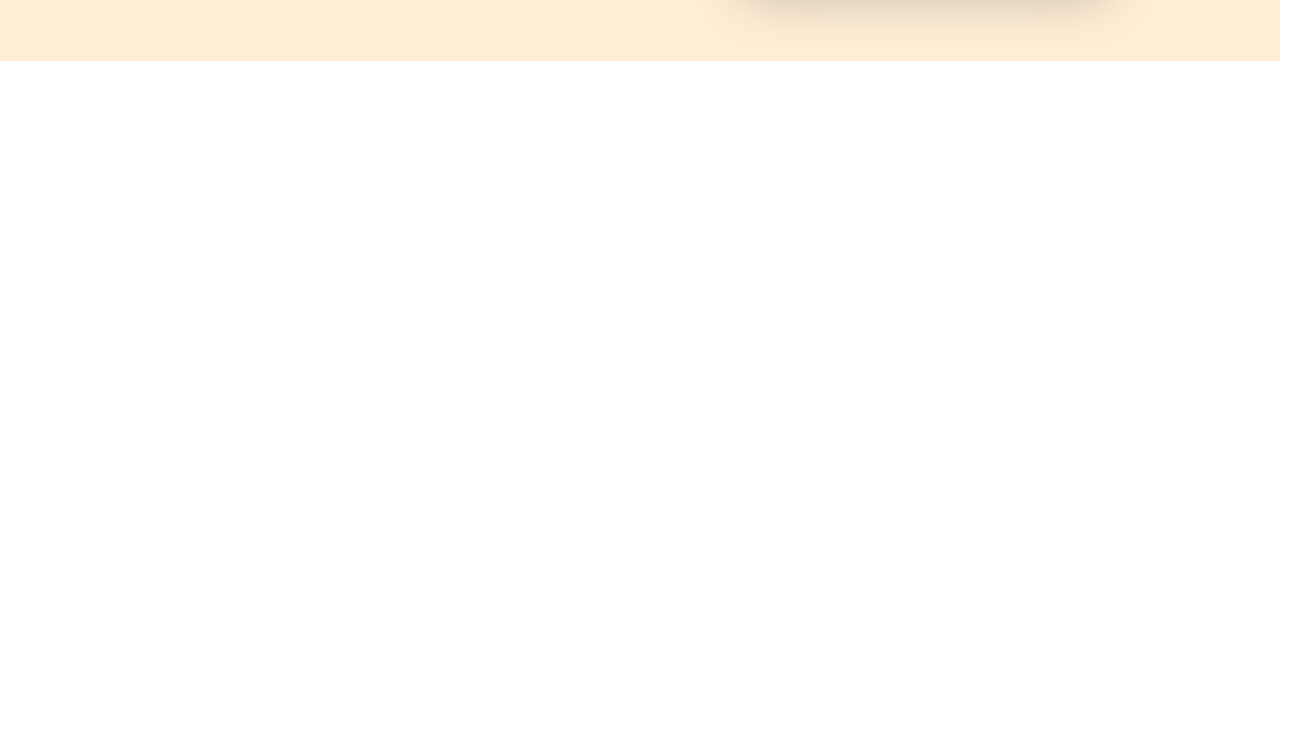
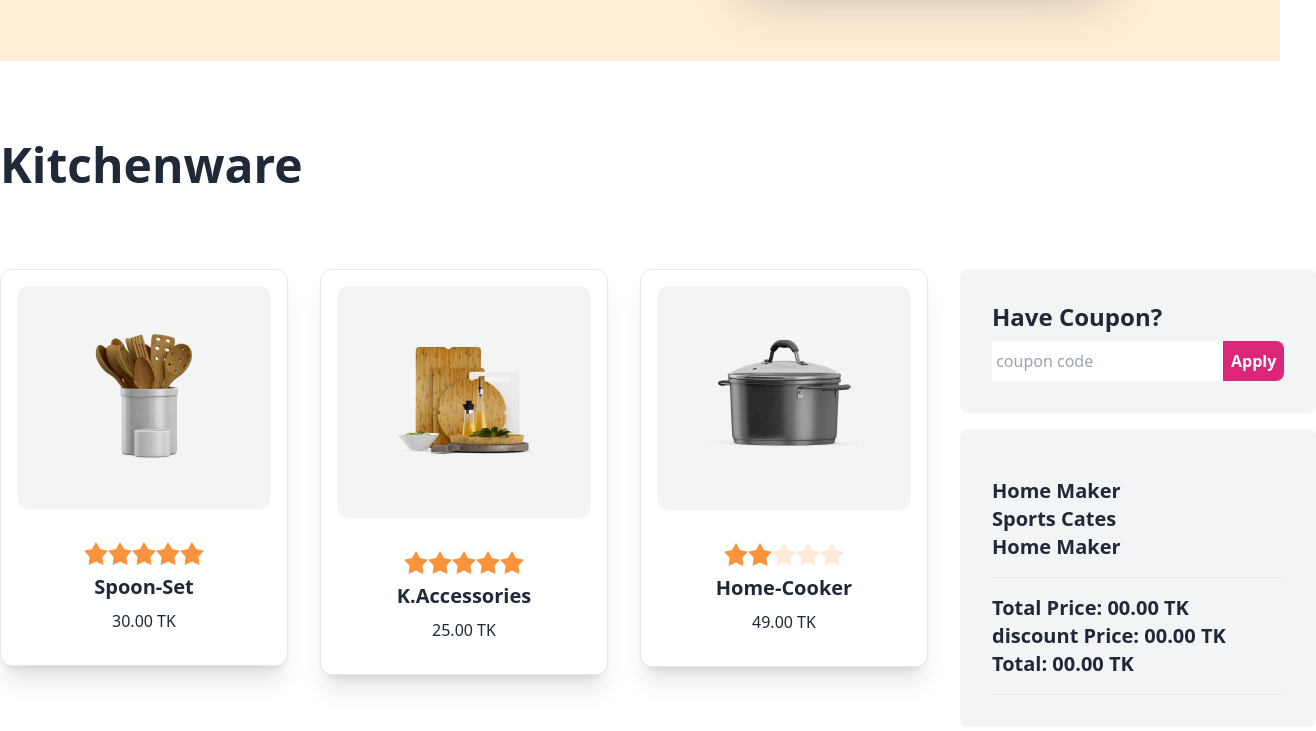
Before and after one commit to safkat07/my_shop, a plain HTML site: page index.html in a window 1280 px wide. Shown: the part 435-1166 px from the top of the page, 1316 px wide, since content can reach past the window. Before the commit the page ends 800 px from the top, so only its background shows below. Drawn offline with nearby package versions, Linux system fonts and the light colour scheme.

Commit message:
kitchen done

```diff
--- a/index.html
+++ b/index.html
@@ -21,7 +21,8 @@
           <p class=" font-bold text-5xl ">Purchase TK 200 or <br> above & get <span class="text-pink-600">20%
               off</span></p>
           <div class="text-center mt-12">
-                        <p class="font-bold">Use Promo Code <span class="bg-pink-600 p-2 rounded-lg text-2xl text-white ">SELL200</span></p>
+            <p class="font-bold">Use Promo Code <span
+                class="bg-pink-600 p-2 rounded-lg text-2xl text-white ">SELL200</span></p>
           </div>
         </div>
       </div>
@@ -29,7 +30,113 @@
   </header>
 
   <!-- header section done  -->
+  <!-- main section starts here  -->
 
+  <main class=" my-20 mx-auto max-w-7xl    ">
+    <h1 class="mb-20 font-bold text-5xl">Kitchenware</h1>
+    <section class="flex flex-row gap-8 ">
+
+      <!-- DIV FOR CARDS -->
+      <div class="flex flex-row gap-8 ">
+        <!-- card-1 starts -->
+        <div>
+          <div class="card  border w-72 bg-base-100 shadow-xl rounded-xl px-4 ">
+            <figure class="px-10  pb-12 rounded-xl pt-10 mt-4 bg-gray-100">
+              <img src="./images/prod1.png" alt="Shoes" class="rounded-xl  " />
+            </figure>
+            <div class="card-body items-center text-center">
+              <div class="rating">
+                <input type="radio" name="rating-2" class="mask mask-star-2 bg-orange-400" />
+                <input type="radio" name="rating-2" class="mask mask-star-2 bg-orange-400" checked />
+                <input type="radio" name="rating-2" class="mask mask-star-2 bg-orange-400" />
+                <input type="radio" name="rating-2" class="mask mask-star-2 bg-orange-400" />
+                <input type="radio" name="rating-2" class="mask mask-star-2 bg-orange-400" />
+              </div>
+              <h2 class="card-title">Spoon-Set</h2>
+              <p>30.00 TK</p>
+
+            </div>
+          </div>
+        </div>
+        <!-- card-1 ends  -->
+        <!-- card-2 starts -->
+        <div>
+          <div class="card  border w-72 bg-base-100 shadow-xl rounded-xl px-4 ">
+            <figure class="px-10  pb-12 rounded-xl pt-10 mt-4 bg-gray-100">
+              <img src="./images/prod2.png" alt="Shoes" class="rounded-xl  " />
+            </figure>
+            <div class="card-body items-center text-center">
+              <div class="rating">
+                <input type="radio" name="rating-2" class="mask mask-star-2 bg-orange-400" />
+                <input type="radio" name="rating-2" class="mask mask-star-2 bg-orange-400" checked />
+                <input type="radio" name="rating-2" class="mask mask-star-2 bg-orange-400" />
+                <input type="radio" name="rating-2" class="mask mask-star-2 bg-orange-400" />
+                <input type="radio" name="rating-2" class="mask mask-star-2 bg-orange-400" />
+              </div>
+              <h2 class="card-title">K.Accessories</h2>
+              <p>25.00 TK</p>
+
+            </div>
+          </div>
+        </div>
+        <!-- card-2 ends  -->
+        <!-- card-3 starts -->
+        <div>
+          <div class="card  border w-72 bg-base-100 shadow-xl rounded-xl px-4 ">
+            <figure class="px-10  pb-12 rounded-xl pt-10 mt-4 bg-gray-100">
+              <img src="./images/prod3.png" alt="Shoes" class="rounded-xl  " />
+            </figure>
+            <div class="card-body items-center text-center">
+              <div class="rating">
+                <input type="radio" name="rating-2" class="mask mask-star-2 bg-orange-400" />
+                <input type="radio" name="rating-2" class="mask mask-star-2 bg-orange-400" checked />
+                <input type="radio" name="rating-2" class="mask mask-star-2 bg-orange-400" />
+                <input type="radio" name="rating-2" class="mask mask-star-2 bg-orange-400" />
+                <input type="radio" name="rating-2" class="mask mask-star-2 bg-orange-400" />
+              </div>
+              <h2 class="card-title">Home-Cooker</h2>
+              <p>49.00 TK</p>
+
+            </div>
+          </div>
+        </div>
+        <!-- card-3 ends  -->
+
+
+      </div>
+      <!-- cuopon section starts here -->
+      <div class="w-96">
+        <div class="bg-gray-100 p-8 rounded-lg">
+          <p class="mb-2 font-bold text-2xl">Have Coupon?</p>
+          <div class="flex">
+            <input class="rounded-sm " type="text " name="" id="" placeholder=" coupon code">
+            <button
+              class="p-2 rounded-r-lg font-bold text-white bg-pink-400 hover:text-black bg-pink-600">Apply</button>
+          </div>
+        </div>
+        <!-- 2nd part of coupon -->
+        <div class="bg-gray-100 mt-4  p-8 rounded-lg">
+          <div class="">
+            <ol class="text-xl py-4 font-semibold" >
+              <li>Home Maker</li>
+              <li>Sports Cates</li>
+              <li>Home Maker</li>
+            </ol>
+            <hr>
+            <div class="text-xl py-4 font-semibold">
+              <p>Total Price: <span>00.00</span> TK</p>
+            <p>discount Price: <span>00.00</span> TK</p>
+            <p>Total: <span>00.00</span> TK</p>
+            </div>
+            <hr>
+          </div>
+        </div>
+      </div>
+      <!-- cuopon section ends here -->
+    </section>
+  </main>
+
+  <!-- main section ends here  -->
 </body>
 
 </html>
```
Lines whose indentation alone changed are shown as unchanged.
